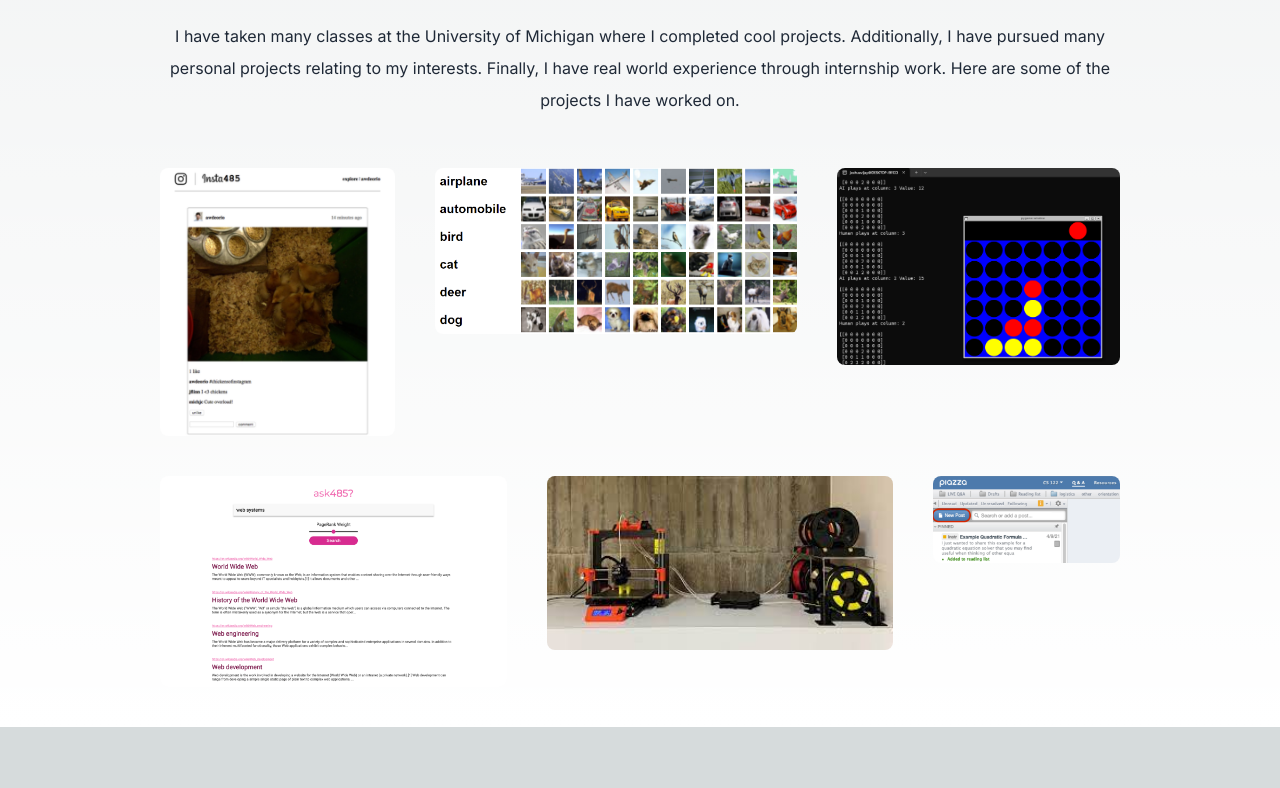
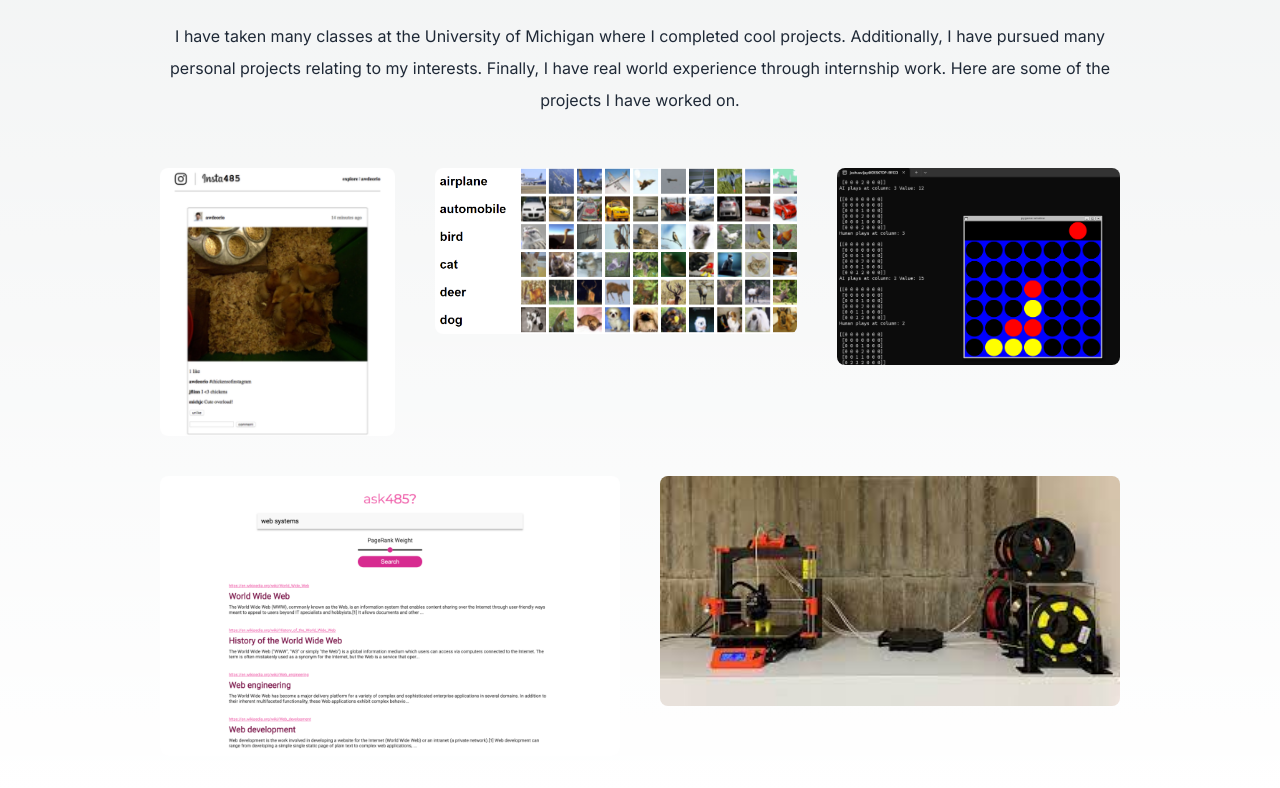
Before and after one commit to joshuavijay77/joshua-vijayasegar, a Next.js app: page / in a window 1280 px wide. Shown: the part 2068-2856 px from the top of the page. Before the commit the page ends 2795 px from the top, so only its background shows below. Built offline with nearby package versions, Linux system fonts and the light colour scheme.

Commit message:
removed piazza

```diff
--- a/app/page.tsx
+++ b/app/page.tsx
@@ -132,9 +132,9 @@ export default function Home() {
             <div className='basis-1/3 flex-1'>
               <Image src={threeD} width={100} height={100} layout="responsive" alt='porfolio item five' className='rounded-lg object-cover'/>
             </div>
-            <div className='basis-1/6 flex-1'>
+            {/* <div className='basis-1/6 flex-1'>
               <Image src={piazza} width={100} height={100} layout="responsive" alt='porfolio item six' className='rounded-lg object-cover'/>
-            </div>
+            </div> */}
           </div>
         </section>
       </main>
```
